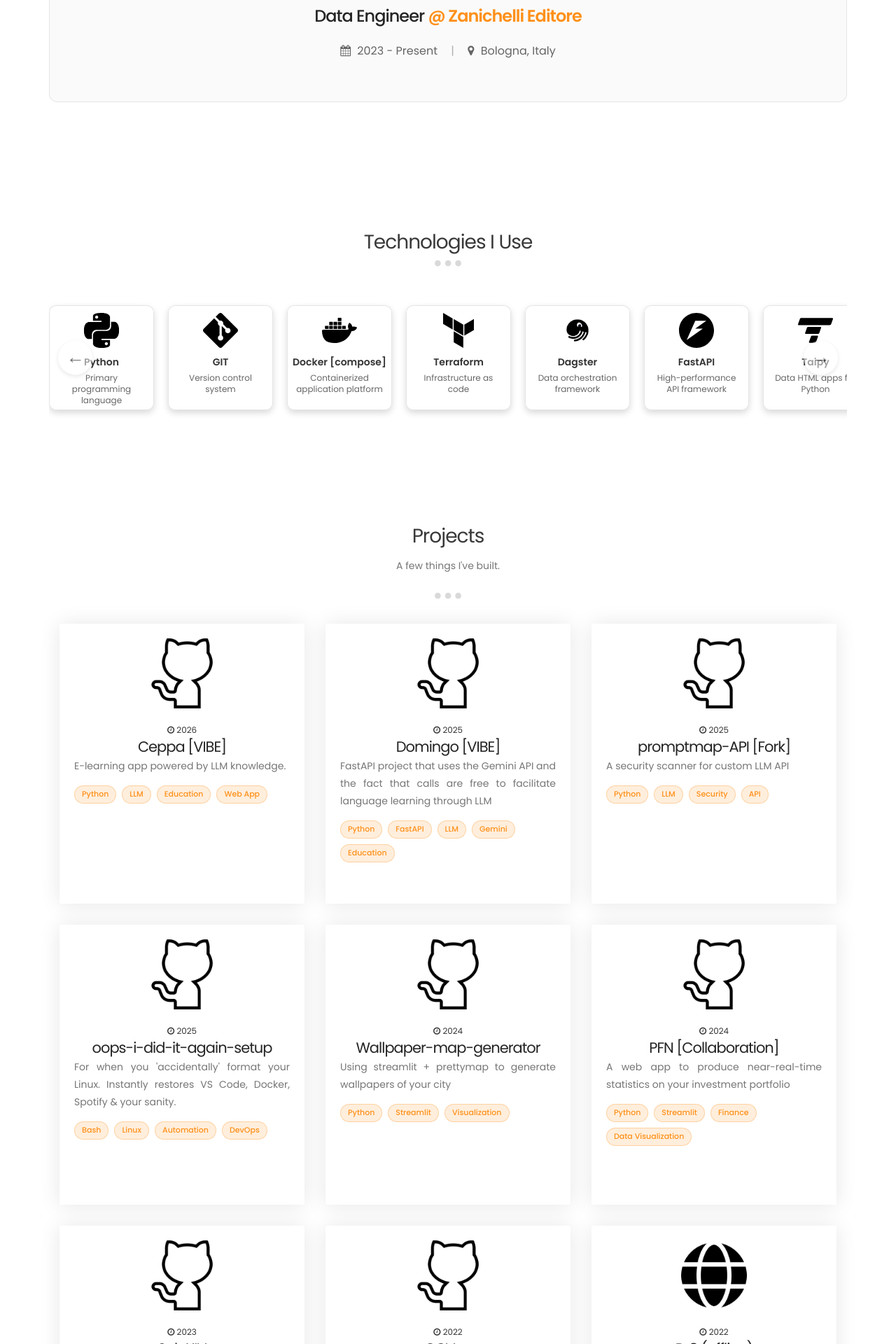
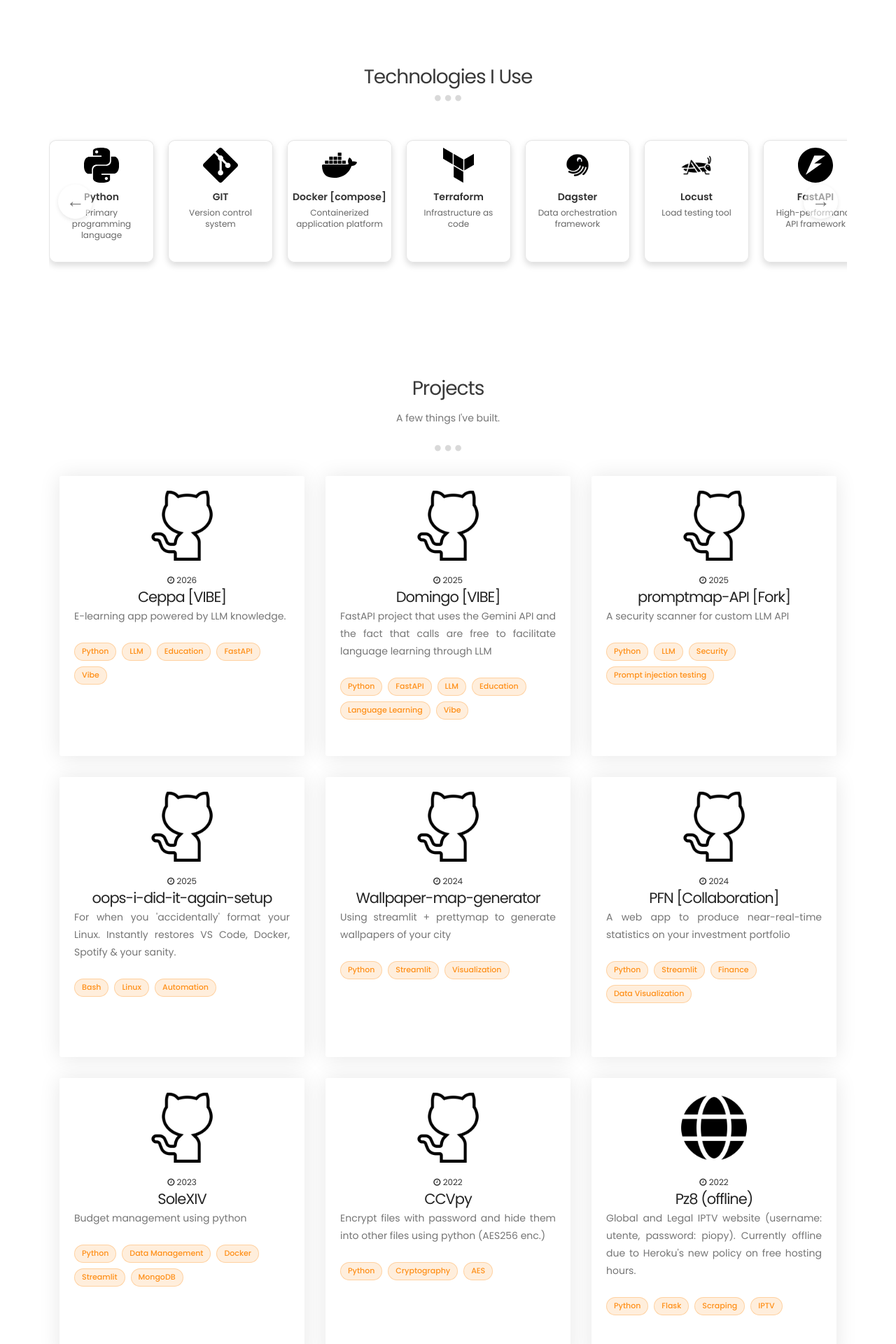
Before and after one commit to piopy/piopy.github.io, a PHP site: page / in a window 1280 px wide. Shown: the part 1691-3611 px from the top of the page at 70% size. Run offline with PHP 8.4, Linux system fonts and the light colour scheme.

Commit message:
fix grafico

```diff
--- a/css/css-tech.css
+++ b/css/css-tech.css
@@ -28,7 +28,7 @@
 .tech-box {
     flex: 0 0 auto;
     width: 150px;
-    height: 150px;
+    height: 175px;
     background: rgba(255, 255, 255, 0.9);
     border-radius: 10px;
     box-shadow: 0 4px 10px rgba(0, 0, 0, 0.15);
--- a/css/enhancements.css
+++ b/css/enhancements.css
@@ -269,6 +269,7 @@ body:not(.dark-mode) .separator {
     border-radius: 10px;
     border-left: 4px solid #ff9019;
     transition: all 0.3s ease;
+    color: rgba(255, 255, 255, 0.85);
 }
 
 #contact .contact-detail:hover {
@@ -446,6 +447,9 @@ body:not(.dark-mode) #contact .contact-detail:hover {
     backdrop-filter: blur(10px);
     border: 1px solid rgba(255, 255, 255, 0.1);
     transition: all 0.3s ease;
+    display: flex;
+    flex-direction: column;
+    min-height: 400px;
 }
 
 .project-card:hover {
--- a/css/templatemo-style.css
+++ b/css/templatemo-style.css
@@ -185,7 +185,9 @@ section {
   margin-bottom: 30px;
   padding: 20px;
   text-align: center;
-  height: 400px;
+  min-height: 400px;
+  display: flex;
+  flex-direction: column;
 }
 
 .project-image {
@@ -198,13 +200,19 @@ section {
   margin: 0 auto;
 }
 
+.project-details {
+  display: flex;
+  flex-direction: column;
+  flex-grow: 1;
+}
+
 .project-details h3 {
   margin-top: 0;
 }
 
 @media screen and (max-width: 992px) {
   .project-card {
-    height: auto;
+    min-height: 350px;
   }
 }
 
--- a/data/progetti.js
+++ b/data/progetti.js
@@ -13,7 +13,7 @@ const projects = [
     description: "Crypt files with password (AES256)",
     link: "https://github.com/piopy/SimpleAES",
     image: "images/github-projects.png",
-    tags: ["C#", "AES", "Cryptography"]
+    tags: ["C#", "Cryptography", "Security" ]
   },
   {
     name: "adcatch",
@@ -21,7 +21,7 @@ const projects = [
     description: "Ad-blocker for Windows",
     link: "https://github.com/piopy/adcatch",
     image: "images/github-projects.png",
-    tags: ["C#", "Windows", "Networking"]
+    tags: ["C#", "Windows", "Ad-Blocker"]
   },
   {
     name: "pio-bot",
@@ -45,7 +45,7 @@ const projects = [
     description: "University project - Teaching a NAO robot playing tower of Hanoi using two ML algorithms",
     link: "https://github.com/piopy/HaNAO-Tower",
     image: "images/github-projects.png",
-    tags: ["Python", "Machine Learning", "Robotics"]
+    tags: ["Python", "Machine Learning"]
   },
   {
     name: "fantacalcio-py",
@@ -53,7 +53,7 @@ const projects = [
     description: "Manipulation of datasets applied to Italian fantasy football",
     link: "https://github.com/piopy/fantacalcio-py",
     image: "images/github-projects.png",
-    tags: ["Python", "Pandas", "Data Analysis"]
+    tags: ["Python", "Pandas","Fantasy Football", "Data Analysis"]
   },
   {
     name: "Pz8 (offline)",
@@ -61,7 +61,7 @@ const projects = [
     description: "Global and Legal IPTV website (username: utente, password: piopy). Currently offline due to Heroku's new policy on free hosting hours.",
     link: "https://youtu.be/pFptt7Cargc",
     image: "images/web.png",
-    tags: ["Python", "Flask", "Web Development"]
+    tags: ["Python", "Flask", "Scraping", "IPTV"]
   },
   {
     name: "CCVpy",
@@ -77,7 +77,7 @@ const projects = [
     description: "Budget management using python",
     link: "https://github.com/piopy/solexiv",
     image: "images/github-projects.png",
-    tags: ["Python", "Data Management"]
+    tags: ["Python", "Data Management", "Docker", "Streamlit", "MongoDB"]
   },
   {
     name: "PFN [Collaboration]",
@@ -101,7 +101,7 @@ const projects = [
     description: "For when you 'accidentally' format your Linux. Instantly restores VS Code, Docker, Spotify & your sanity.",
     link: "https://github.com/piopy/oops-i-did-it-again-setup",
     image: "images/github-projects.png",
-    tags: ["Bash", "Linux", "Automation", "DevOps"]
+    tags: ["Bash", "Linux", "Automation"]
   },
   {
     name: "promptmap-API [Fork]",
@@ -109,7 +109,7 @@ const projects = [
     description: "A security scanner for custom LLM API",
     link: "https://github.com/piopy/promptmap-API",
     image: "images/github-projects.png",
-    tags: ["Python", "LLM", "Security", "API"]
+    tags: ["Python", "LLM", "Security", "Prompt injection testing"]
   },
   {
     name: "Domingo [VIBE]",
@@ -117,7 +117,7 @@ const projects = [
     description: "FastAPI project that uses the Gemini API and the fact that calls are free to facilitate language learning through LLM",
     link: "https://github.com/piopy/domingo",
     image: "images/github-projects.png",
-    tags: ["Python", "FastAPI", "LLM", "Gemini", "Education"]
+    tags: ["Python", "FastAPI", "LLM", "Education", "Language Learning", "Vibe"]
   },
   {
     name: "Ceppa [VIBE]",
@@ -125,7 +125,7 @@ const projects = [
     description: "E-learning app powered by LLM knowledge.",
     link: "https://github.com/piopy/ceppa/",
     image: "images/github-projects.png",
-    tags: ["Python", "LLM", "Education", "Web App"]
+    tags: ["Python", "LLM", "Education", "FastAPI", "Vibe"]
   }
   // {
   //   name: "TBD",
--- a/data/tech.js
+++ b/data/tech.js
@@ -7,6 +7,7 @@ document.addEventListener("DOMContentLoaded", function () {
             { name: "Docker [compose]", description: "Containerized application platform", url: "https://www.docker.com", icon: "images/tech/docker.svg"},
             { name: "Terraform", description: "Infrastructure as code", url: "https://www.terraform.io", icon: "images/tech/terraform.svg"},
             { name: "Dagster", description: "Data orchestration framework", url: "https://dagster.io", icon: "images/tech/dagster.png"},
+            { name: "Locust", description: "Load testing tool", url: "https://locust.io", icon: "images/tech/locust.png"},
             { name: "FastAPI", description: "High-performance API framework", url: "https://fastapi.tiangolo.com", icon: "images/tech/fastapi.svg"},
             { name: "Taipy", description: "Data HTML apps for Python", url: "https://www.taipy.io", icon: "images/tech/taipy.svg"},
             { name: "Streamlit", description: "Data HTML apps for Python", url: "https://streamlit.io", icon: "images/tech/streamlit.svg"},
@@ -79,8 +80,29 @@ document.addEventListener("DOMContentLoaded", function () {
         let scrollSpeed = 0;
         let req;
 
-        const minScrollLimit = -(inner.scrollWidth - container.offsetWidth + 100);
-        const maxScrollLimit = 100;
+        let minScrollLimit = -(inner.scrollWidth - container.offsetWidth + 100);
+        let maxScrollLimit = 100;
+
+        // Funzione per aggiornare i limiti di scroll
+        const updateScrollLimits = () => {
+            minScrollLimit = -(inner.scrollWidth - container.offsetWidth + 100);
+            maxScrollLimit = 100;
+
+            // Assicurati che lo scroll corrente sia nei nuovi limiti
+            if (scrollAmount < minScrollLimit) {
+                scrollAmount = minScrollLimit;
+            } else if (scrollAmount > maxScrollLimit) {
+                scrollAmount = maxScrollLimit;
+            }
+
+            inner.style.transform = `translateX(${scrollAmount}px)`;
+
+            // Aggiorna la visibilità delle frecce
+            leftArrow.style.visibility = (scrollAmount >= maxScrollLimit - 1) ? 'hidden' : 'visible';
+            leftArrow.style.opacity = (scrollAmount >= maxScrollLimit - 1) ? '0' : '1';
+            rightArrow.style.visibility = (scrollAmount <= minScrollLimit + 1) ? 'hidden' : 'visible';
+            rightArrow.style.opacity = (scrollAmount <= minScrollLimit + 1) ? '0' : '1';
+        };
 
         const scroll = () => {
             scrollAmount += scrollSpeed;
@@ -173,6 +195,11 @@ document.addEventListener("DOMContentLoaded", function () {
             isDragging = false;
         }, { passive: true });
 
+        // Gestione del ridimensionamento della finestra
+        window.addEventListener("resize", () => {
+            updateScrollLimits();
+        });
+
     }
 
     setupTechnologies();
--- a/index.html
+++ b/index.html
@@ -107,29 +107,18 @@
                 <div class="col-md-6 col-sm-12" style="padding-bottom: 20px;" id="about-me-container">
                     <!-- About me content will be populated dynamically -->
                 </div>
-                <div class="col-md-6 col-sm-12">
+                <!-- <div class="col-md-6 col-sm-12">
                     <div class="col-lg">
                         <div class="github stats" id="github-stats-1">
-                            <div class="gh stats">
-                                <img align="center"
-                                    src="https://github-readme-stats.vercel.app/api?username=piopy&show_icons=true&include_all_commits=true&count_private=true&hide_rank=true"
-                                    width="100%-20px" height="200px" style="border: none;" alt="GitHub Stats">
-                            </div>
-                        </div>
-                    </div>
-                    <br>
-                    <div class="col-lg">
-                        <div class="github stats" id="github-stats-2">
-                            <div class="gh stats">
-                                <img align="center"
-                                    src="https://github-readme-stats.vercel.app/api/top-langs/?username=piopy&layout=donut"
-                                    width="100%" height="246px" style="border: none;" alt="Top Languages">
+                            <div class="gh stars">
+                                <img align="center" src="https://img.shields.io/github/stars/piopy"
+                                    style="border: none;" alt="GitHub Stars">
                             </div>
                         </div>
                     </div>
                 </div>
+            </div> -->
             </div>
-        </div>
     </section>
 
 
@@ -257,7 +246,6 @@
                         </div>
                     </div>
                 </div>
-
                 <!-- Map -->
                 <div class="col-md-6 col-sm-12">
                     <div class="google-map">
@@ -302,7 +290,10 @@
                                     target="_blank">Hydro Template</a>'s files</p>
                             <p style="text-align: center;">Social icons are property of <a
                                     href="https://www.flaticon.com/" style="color:#ff9019;"
-                                    target="_blank">flaticon.com</a></p>
+                                    target="_blank">flaticon.com</a>
+                                and <a href="https://simpleicons.org/" style="color:#ff9019;"
+                                    target="_blank">simpleicons.org</a>
+                            </p>
                         </center>
                     </div>
                 </div>
```
Also changed, not shown: css/enhanced-styles.css (+22 -0 lines), images/tech/locust.png (added).
